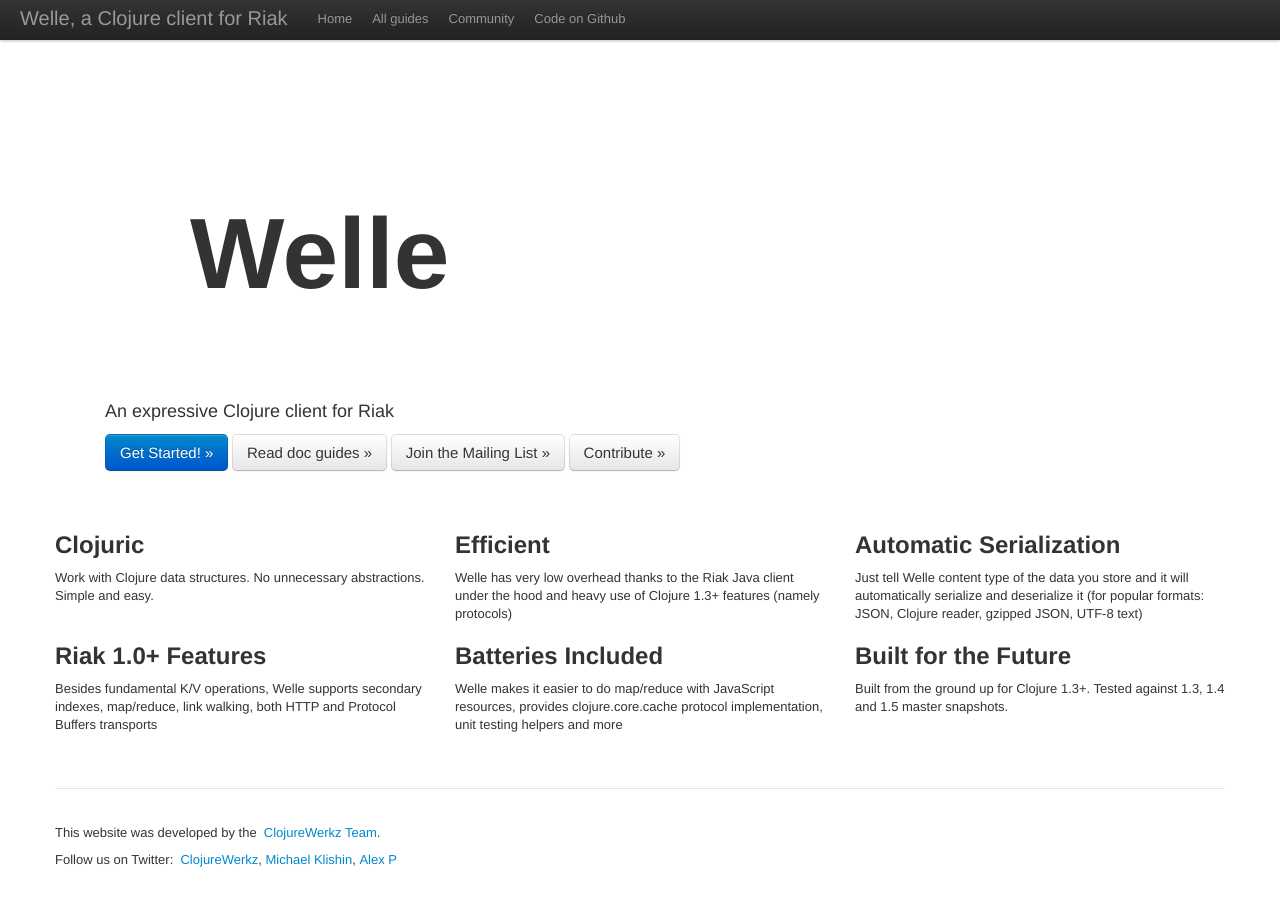
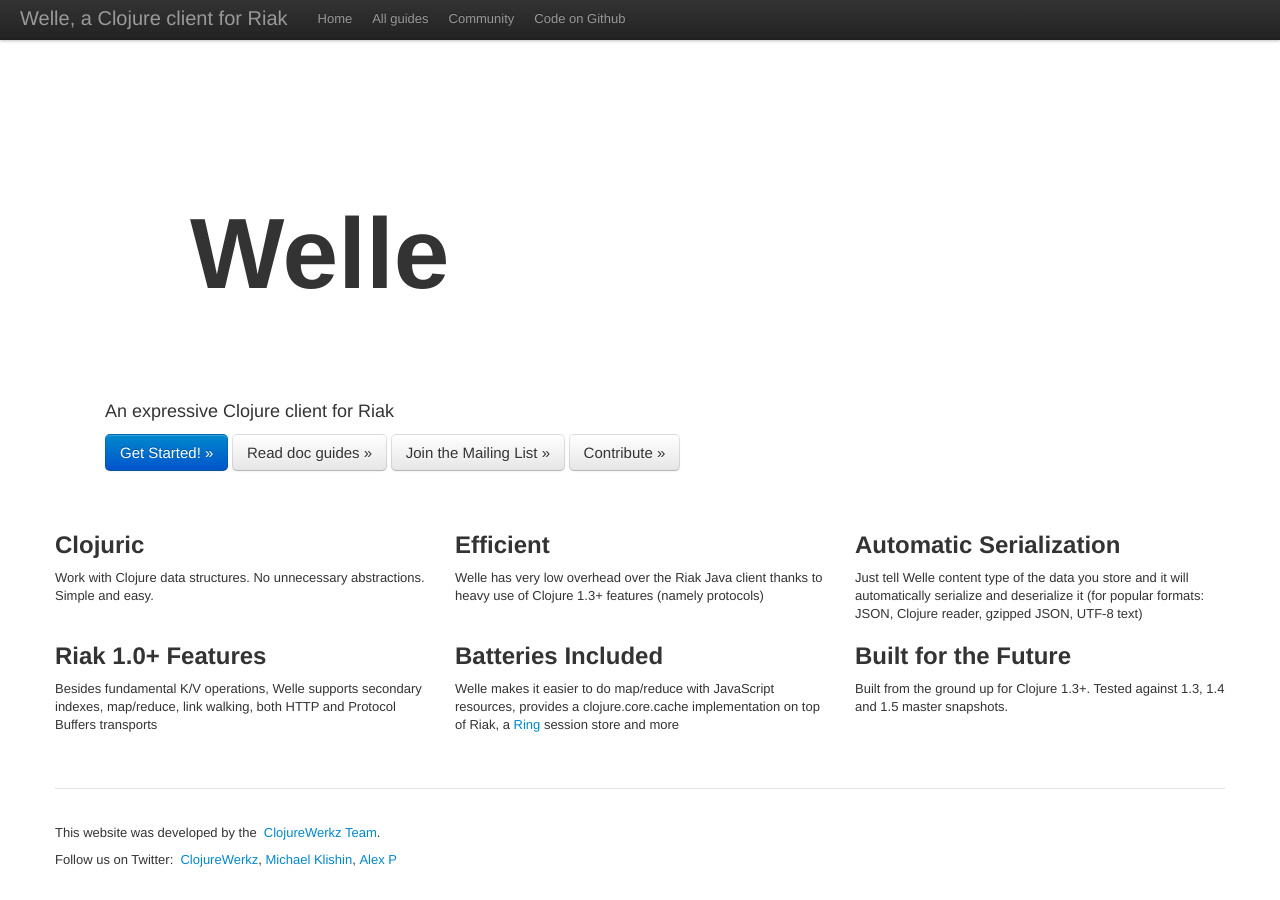
Before and after one commit to clojurewerkz/welle.docs, a Jekyll site: the page built from index.html, in a window 1280 px wide. Built offline with Jekyll 4.4.1, drawn with Linux system fonts in a browser that asks for light colours; some web fonts are replaced.

Commit message:
Index page copy

```diff
--- a/index.html
+++ b/index.html
@@ -22,7 +22,7 @@
   </div>
   <div class='span4'>
     <h2>Efficient</h2>
-    <p>Welle has very low overhead thanks to the Riak Java client under the hood and heavy use of Clojure 1.3+ features (namely protocols)</p>
+    <p>Welle has very low overhead over the Riak Java client thanks to heavy use of Clojure 1.3+ features (namely protocols)</p>
   </div>
   <div class='span4'>
     <h2>Automatic Serialization</h2>
@@ -38,7 +38,7 @@
   </div>
   <div class='span4'>
     <h2>Batteries Included</h2>
-    <p>Welle makes it easier to do map/reduce with JavaScript resources, provides clojure.core.cache protocol implementation, unit testing helpers and more</p>
+    <p>Welle makes it easier to do map/reduce with JavaScript resources, provides a clojure.core.cache implementation on top of Riak, a <a href="https://github.com/ring-clojure/ring">Ring</a> session store and more</p>
   </div>
   <div class='span4'>
     <h2>Built for the Future</h2>
```
